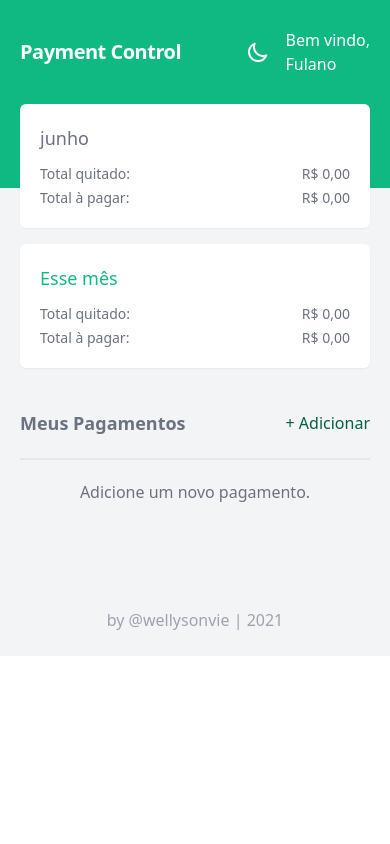
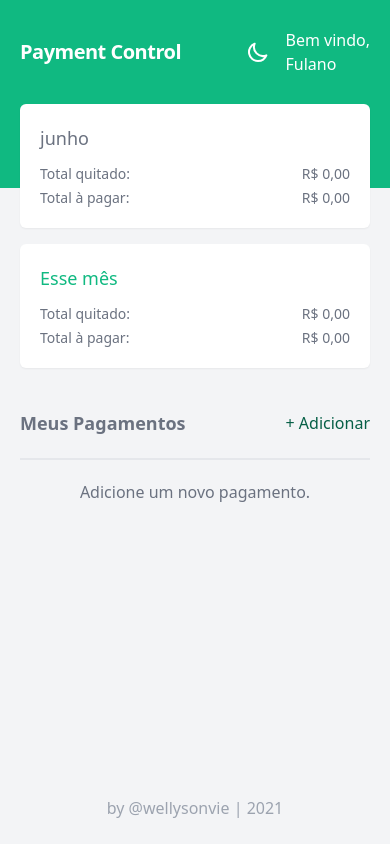
Before and after one commit to wellysonvie/payment-control, a React (Create React App) app: page / in a window 390 px wide. Built offline with nearby package versions, Linux system fonts and the light colour scheme.

Commit message:
fix: fixing height when payments list empty

```diff
--- a/src/App.tsx
+++ b/src/App.tsx
@@ -6,7 +6,7 @@ import { PaymentProvider } from "./contexts/PaymentContext";
 
 function App() {
   return (
-    <div className="bg-gray-100 flex flex-col sm:h-screen dark:bg-gray-800">
+    <div className="bg-gray-100 flex flex-col sm:h-screen min-h-screen dark:bg-gray-800">
       <PaymentProvider>
         <Header />
         <Home />
```
